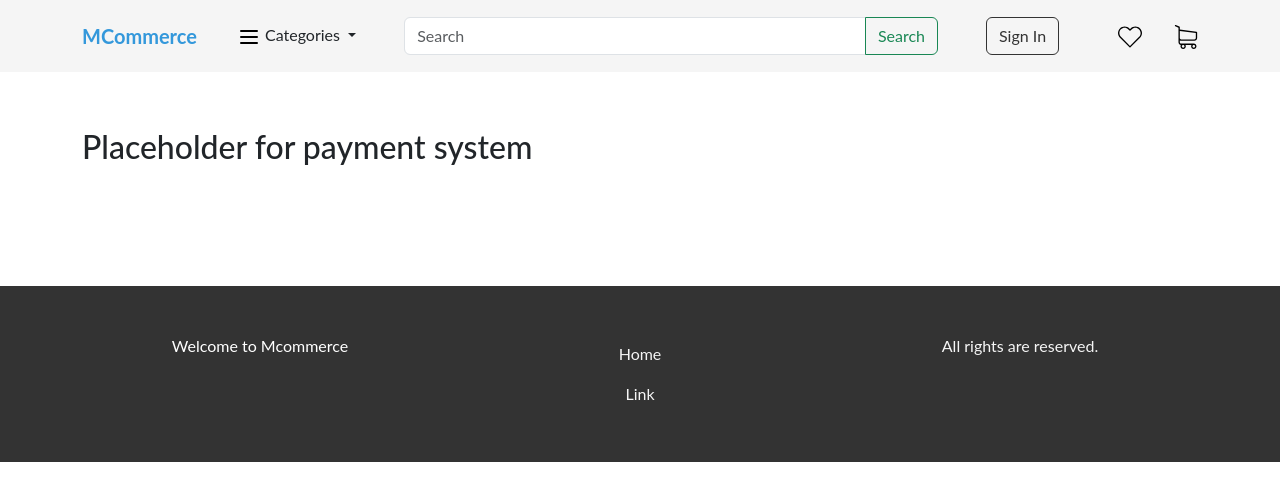
After one commit to mostafaei2002/django-ecommerce, a Django app: template backend/templates/order/payment_placeholder.html in a window 1280 px wide. The commit adds this page. Shown: the top 501 px of the page. Run offline with Django 5.2, Linux system fonts and the light colour scheme; the template is opened without the code that fills it, so the values that code supplies are empty; some libraries are stand-ins or nearby versions.

Commit message:
add placeholder instead of payment system

```diff
--- a/backend/order/views.py
+++ b/backend/order/views.py
@@ -49,4 +49,7 @@ class OrderDetailView(View):
 
 
 class SubmitOrderView(View):
-    pass
+    def post(self, request, id):
+        # address_id = request.post["address_id"]
+
+        return render(request, "order/payment_placeholder.html")
--- a/backend/templates/order/order_detail.html
+++ b/backend/templates/order/order_detail.html
@@ -28,7 +28,7 @@
                     </ul>
 
                     <h2 class="mt-5">Choose Address:</h2>
-                    <form action="{% url "submit-order" order.id %}" >
+                    <form action="{% url "submit-order" order.id %}" method="post">
                         {% csrf_token %}
                         <ul class="list-group">
                             {% for address in address_list %}
--- /dev/null
+++ b/backend/templates/order/payment_placeholder.html
@@ -0,0 +1,13 @@
+{% extends "base/base.html" %}
+
+{% block title %}Payment Placeholder{% endblock %}
+
+{% block body %}
+    <main>
+        <section class="pt-7 pb-6">
+            <div class="container">
+                <h2>Placeholder for payment system</h2>
+            </div>
+        </section>
+    </main>
+{% endblock %}
```
